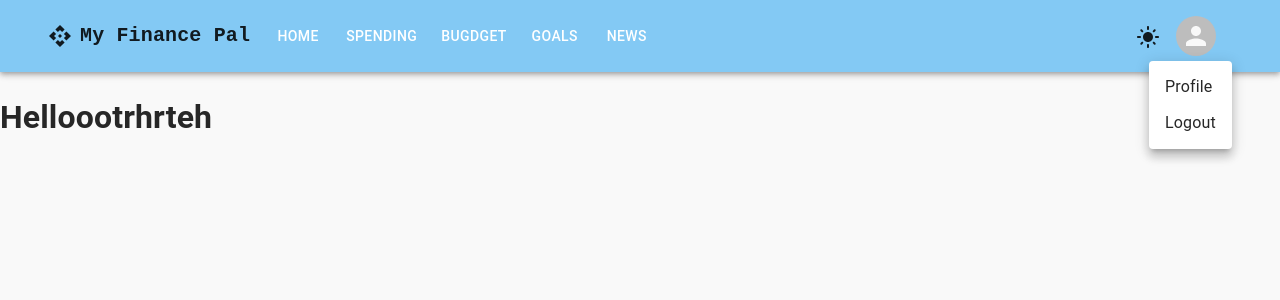
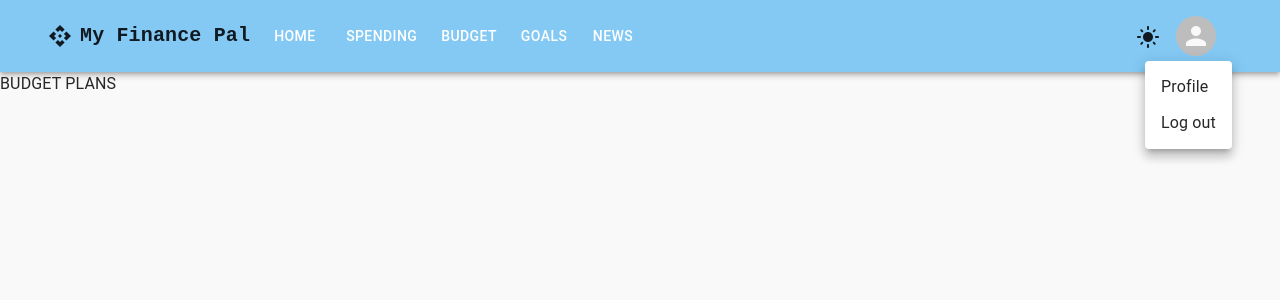
Before and after one commit to austinkn123/AFinanceApp, a React (Vite) app in the folder MyFinanceApp/myfinanceapp.client/: page /budget in a window 1280 px wide. Both pictures are taken after a click on the button 1196 px from the left and 36 px from the top of the page. Shown: the top 300 px of the page. Built offline with nearby package versions, Linux system fonts and the light colour scheme.

Commit message:
frontend scaffolding set up

```diff
--- a/MyFinanceApp/myfinanceapp.client/package.json
+++ b/MyFinanceApp/myfinanceapp.client/package.json
@@ -18,7 +18,7 @@
     "@mui/x-data-grid": "^7.13.0",
     "@mui/x-date-pickers": "^7.13.0",
     "react": "^18.2.0",
-    "react-dom": "^18.2.0"
+    "react-router-dom": "^6.26.1"
   },
   "devDependencies": {
     "@types/react": "^18.2.66",
--- a/MyFinanceApp/myfinanceapp.client/src/App.jsx
+++ b/MyFinanceApp/myfinanceapp.client/src/App.jsx
@@ -3,6 +3,20 @@ import { ThemeProvider } from '@mui/material/styles';
 import CssBaseline from '@mui/material/CssBaseline';
 import { lightTheme, darkTheme } from './Theme.js';
 import NavBar from './components/organisms/NavBar.jsx';
+import {
+    BrowserRouter as Router,
+    Route,
+    Routes,
+    Navigate
+} from "react-router-dom";
+import Home from './components/pages/Home.jsx';
+import SpendingLogs from './components/pages/SpendingLog.jsx';
+import BudgetPlans from './components/pages/BudgetPlans.jsx';
+import Goals from './components/pages/Goals.jsx';
+import NewsFeed from './components/pages/NewsFeed.jsx';
+import Profile from './components/pages/Profile.jsx';
+import Login from './components/pages/Login.jsx';
+import NotFound from './components/pages/NotFound.jsx';
 
 function App() {
     const [isDarkMode, setIsDarkMode] = useState(false);
@@ -12,11 +26,23 @@ function App() {
         <ThemeProvider theme={isDarkMode ? darkTheme : lightTheme}>
             <CssBaseline /> {/* This resets the CSS to a consistent baseline */}
             <div>
-                <NavBar isDarkMode={isDarkMode} setIsDarkMode={setIsDarkMode} />
-                <h1>
-                    Helloootrhrteh
-                </h1>
 
+
+
+                <Router>
+                    <NavBar isDarkMode={isDarkMode} setIsDarkMode={setIsDarkMode} />
+                    <Routes>
+                        <Route path='/Home' element={<Home />} />
+                        <Route path='/spending' element={<SpendingLogs />} />
+                        <Route path='/budget' element={<BudgetPlans />} />
+                        <Route path='/goals' element={<Goals />} />
+                        <Route path='/news' element={<NewsFeed />} />
+                        <Route path='/profile' element={<Profile />} />
+                        <Route path='/login' element={<Login />} />
+                        <Route path='/not-found' element={<NotFound />} />
+                        <Route path='*' element={<Navigate to='/not-found' />} />
+                    </Routes>
+                </Router>
                 {/* Your app components go here */}
             </div>
         </ThemeProvider>
--- a/MyFinanceApp/myfinanceapp.client/src/components/organisms/NavBar.jsx
+++ b/MyFinanceApp/myfinanceapp.client/src/components/organisms/NavBar.jsx
@@ -15,9 +15,14 @@ import MenuItem from '@mui/material/MenuItem';
 import ApiOutlinedIcon from '@mui/icons-material/ApiOutlined';
 import DarkModeIcon from '@mui/icons-material/DarkMode';
 import LightModeIcon from '@mui/icons-material/LightMode';
+import { Link } from 'react-router-dom';
 
-const pages = ['Home', 'Spending', 'Bugdget', 'Goals', 'News'];
-const settings = ['Profile', 'Logout'];
+
+const pages = ['Home', 'Spending', 'Budget', 'Goals', 'News'];
+const settings = [
+    { name: 'Profile', path: 'profile' },
+    { name: 'Log out', path: 'login' },
+];
 
 const NavBar = ({ isDarkMode, setIsDarkMode }) => {
      const [anchorElNav, setAnchorElNav] = useState(false);
@@ -77,7 +82,12 @@ const NavBar = ({ isDarkMode, setIsDarkMode }) => {
                              }}
                          >
                              {pages.map((page) => (
-                                 <MenuItem key={page} onClick={() => setAnchorElNav(null)} >
+                                 <MenuItem
+                                     key={page}
+                                     component={Link}
+                                     to={`/${page.toLowerCase()}`}
+                                     onClick={() => setAnchorElNav(null)}
+                                 >
                                      <Typography textAlign="center">{page}</Typography>
                                  </MenuItem>
                              ))}
@@ -104,6 +114,8 @@ const NavBar = ({ isDarkMode, setIsDarkMode }) => {
                          {pages.map((page) => (
                              <Button
                                  key={page}
+                                 component={Link}
+                                 to={`/${page.toLowerCase()}`}
                                  onClick={() => setAnchorElNav(null)}
                                  sx={{ mr: 1, my: 2, color: 'white', display: 'block' }}
                              >
@@ -146,8 +158,13 @@ const NavBar = ({ isDarkMode, setIsDarkMode }) => {
                              onClose={() => setAnchorElUser(null)}
                          >
                              {settings.map((setting) => (
-                                 <MenuItem key={setting} onClick={() => setAnchorElUser(null)}>
-                                     <Typography textAlign="center">{setting}</Typography>
+                                 <MenuItem
+                                     key={setting}
+                                     onClick={() => setAnchorElUser(null)}
+                                     component={Link}
+                                     to={`/${setting.path}`}
+                                 >
+                                     <Typography textAlign="center">{setting.name}</Typography>
                                  </MenuItem>
                              ))}
                          </Menu>
--- /dev/null
+++ b/MyFinanceApp/myfinanceapp.client/src/components/pages/BudgetPlans.jsx
@@ -0,0 +1,11 @@
+
+const BudgetPlans = () => {
+
+    return (
+        <>
+            BUDGET PLANS
+        </>
+    )
+}
+
+export default BudgetPlans
--- /dev/null
+++ b/MyFinanceApp/myfinanceapp.client/src/components/pages/Goals.jsx
@@ -0,0 +1,11 @@
+
+const Goals = () => {
+
+    return (
+        <>
+            GOALS
+        </>
+    )
+}
+
+export default Goals
--- /dev/null
+++ b/MyFinanceApp/myfinanceapp.client/src/components/pages/Home.jsx
@@ -0,0 +1,11 @@
+
+const Home = () => {
+
+    return (
+        <>
+            HOME
+        </>
+    )
+}
+
+export default Home
--- /dev/null
+++ b/MyFinanceApp/myfinanceapp.client/src/components/pages/Login.jsx
@@ -0,0 +1,11 @@
+
+const Login = () => {
+
+    return (
+        <>
+            LOGIN
+        </>
+    )
+}
+
+export default Login
--- /dev/null
+++ b/MyFinanceApp/myfinanceapp.client/src/components/pages/NewsFeed.jsx
@@ -0,0 +1,12 @@
+
+
+const NewsFeed = () => {
+
+    return (
+        <>
+            NEWS FEED
+        </>
+    )
+}
+
+export default NewsFeed
--- /dev/null
+++ b/MyFinanceApp/myfinanceapp.client/src/components/pages/NotFound.jsx
@@ -0,0 +1,11 @@
+
+const NotFound = () => {
+
+    return (
+        <>
+            NOT FOUND
+        </>
+    )
+}
+
+export default NotFound
--- /dev/null
+++ b/MyFinanceApp/myfinanceapp.client/src/components/pages/Profile.jsx
@@ -0,0 +1,11 @@
+
+const Profile = () => {
+
+    return (
+        <>
+            PROFILE
+        </>
+    )
+}
+
+export default Profile
--- /dev/null
+++ b/MyFinanceApp/myfinanceapp.client/src/components/pages/SpendingLog.jsx
@@ -0,0 +1,11 @@
+
+const SpendingLogs = () => {
+
+    return (
+        <>
+            SPENDING LOGS
+        </>
+    )
+}
+
+export default SpendingLogs
```
Also changed, not shown: 2 other files (tests, documents, lock files or other folders).
